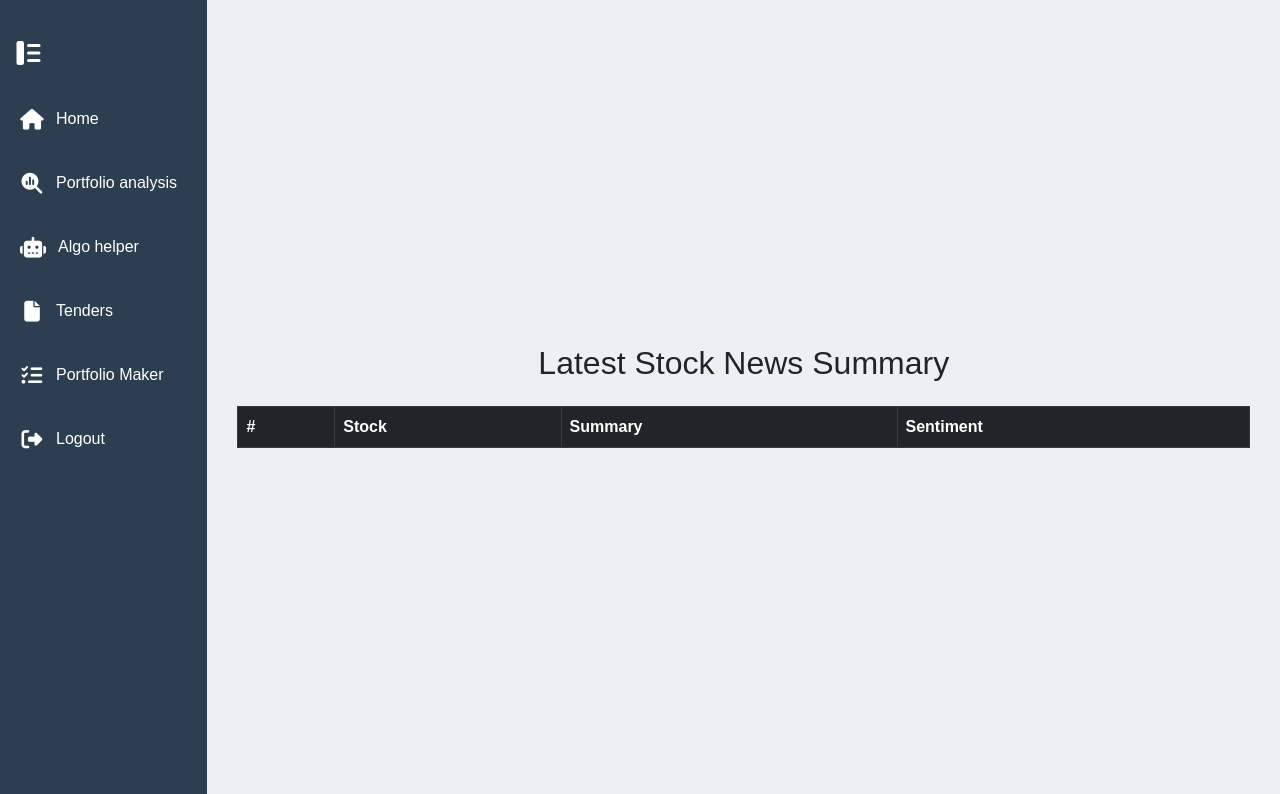
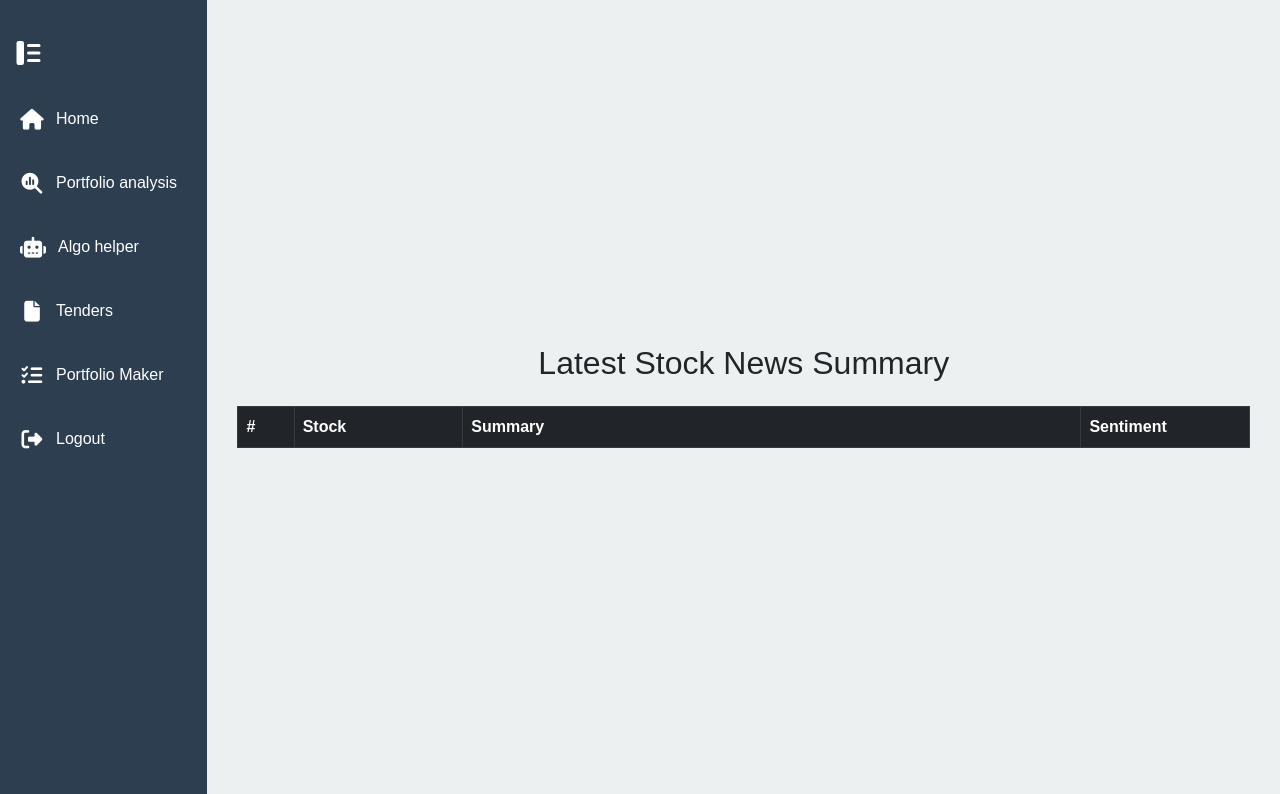
Before and after one commit to BhushanDhammrakshit/PManagement, a Flask app: page /tenders in a window 1280 px wide. Shown: the part 81-875 px from the top of the page. Run offline with Flask 3, Linux system fonts and the light colour scheme; data that the repository does not hold is empty.

Commit message:
Added scrolling feature in tenders

```diff
--- a/application/static/CSS/style.css
+++ b/application/static/CSS/style.css
@@ -319,3 +319,18 @@ body {
     padding: 18px 6px;
   }
 }
+
+.tenders-scroll-container {
+  max-height: 80vh;
+  overflow-y: auto;
+}
+
+.table.tenders-table {
+  width: 100%;
+  table-layout: fixed;
+}
+
+.table.tenders-table th:nth-child(1) { width: 5%; }
+.table.tenders-table th:nth-child(2) { width: 15%; }
+.table.tenders-table th:nth-child(3) { width: 55%; }
+.table.tenders-table th:nth-child(4) { width: 15%; }
--- a/application/templates/tenders.html
+++ b/application/templates/tenders.html
@@ -1,8 +1,9 @@
 {% extends "layout.html" %}
 {% block content %}
 <h2 class="mb-4">Latest Stock News Summary</h2>
+<div class="tenders-scroll-container">
 
-<table class="table table-bordered table-hover">
+<table class="table table-bordered table-hover tenders-table">
     <thead class="table-dark">
         <tr>
             <th>#</th>
@@ -30,4 +31,5 @@
         {% endfor %}
     </tbody>
 </table>
+</div>
 {% endblock %}
```
